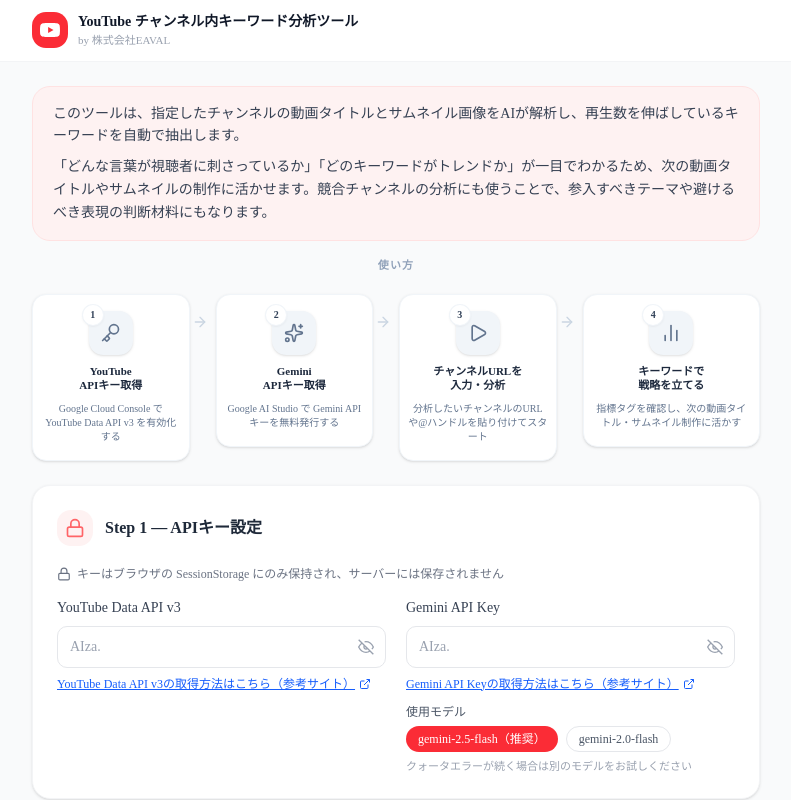
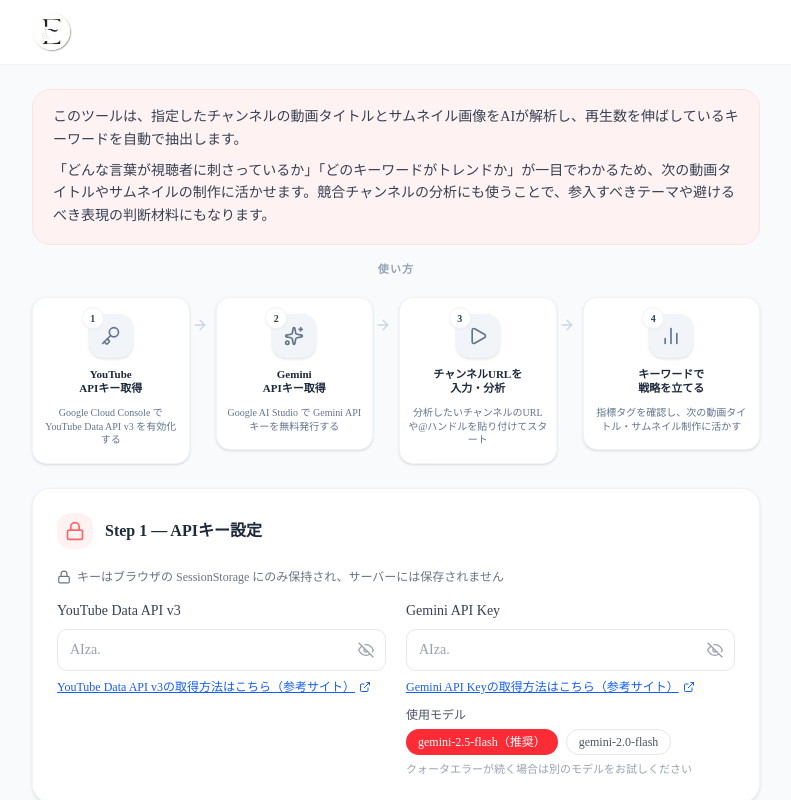
Before and after one commit to yohei-matsui/EAVAL-youtube-channel-keyword-analyzer, a Next.js app: page /channel in a window 1280 px wide. Shown: the top 800 px of the page, without its empty margins (244-1035 px from the left). Built offline with nearby package versions, Linux system fonts and the light colour scheme.

Commit message:
Replace header logo with site-logo.png image
Co-Authored-By: Claude Sonnet 4.6 <noreply@anthropic.com>

```diff
--- a/src/app/channel/page.tsx
+++ b/src/app/channel/page.tsx
@@ -279,19 +279,7 @@ export default function ChannelPage() {
       {/* ── Header ──────────────────────────────────────────────────────── */}
       <header className="border-b border-gray-100 bg-white">
         <div className="mx-auto flex max-w-3xl items-center justify-between px-5 py-3">
-          <div className="flex items-center gap-2.5">
-            <div className="flex h-9 w-9 flex-shrink-0 items-center justify-center rounded-xl bg-red-500">
-              <svg viewBox="0 0 24 24" className="h-5 w-5" fill="white">
-                <path d="M23.5 6.2a3 3 0 0 0-2.1-2.1C19.5 3.5 12 3.5 12 3.5s-7.5 0-9.4.6A3 3 0 0 0 .5 6.2C0 8.1 0 12 0 12s0 3.9.5 5.8a3 3 0 0 0 2.1 2.1c1.9.6 9.4.6 9.4.6s7.5 0 9.4-.6a3 3 0 0 0 2.1-2.1C24 15.9 24 12 24 12s0-3.9-.5-5.8zM9.75 15.5V8.5l6.5 3.5-6.5 3.5z" />
-              </svg>
-            </div>
-            <div>
-              <h1 className="text-sm font-bold text-gray-900">
-                YouTube チャンネル内キーワード分析ツール
-              </h1>
-              <p className="text-[11px] text-gray-400">by 株式会社EAVAL</p>
-            </div>
-          </div>
+          <img src="/site-logo.png" alt="YouTube チャンネル内キーワード分析ツール" className="h-10 w-auto object-contain" />
         </div>
       </header>
 
```
Also changed, not shown: public/site-logo.png (added).
